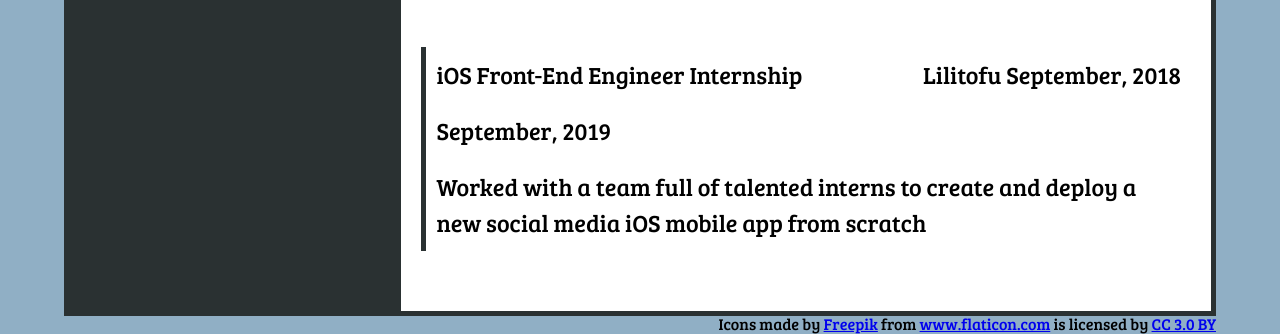
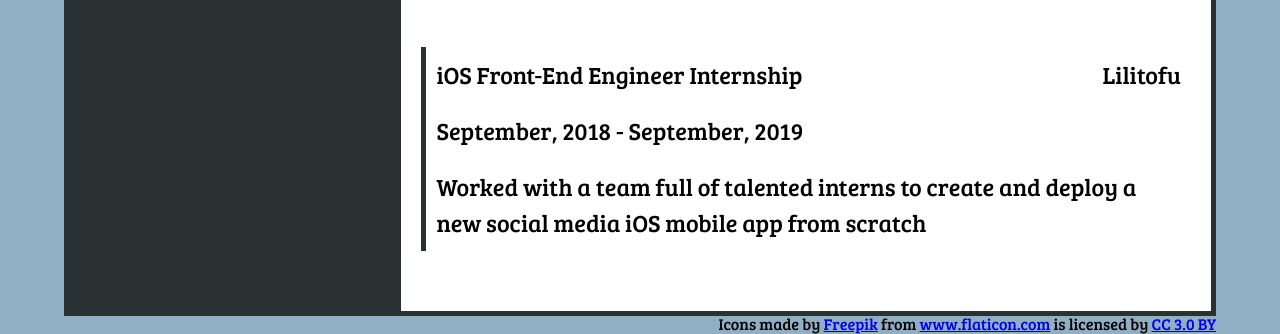
Before and after one commit to dbvu88/vud531.github.io, a plain HTML site: page index.html in a window 1280 px wide. Shown: the part 826-1160 px from the top of the page. Drawn offline with Linux system fonts and the light colour scheme.

Commit message:
fixed job title mistake

```diff
--- a/index.html
+++ b/index.html
@@ -75,8 +75,8 @@
 
         <li>
           <h3>iOS Front-End Engineer Internship</h3>
-          <h3>Lilitofu September, 2018</h3>
-          <h3>September, 2019</h3>
+          <h3>Lilitofu</h3>
+          <h3>September, 2018 - September, 2019</h3>
           <p>Worked with a team full of talented interns to create and deploy a new social media iOS mobile app from scratch</p>
         </li>
       </ul>
```
